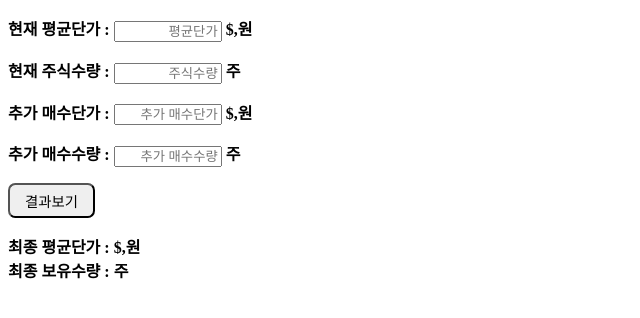
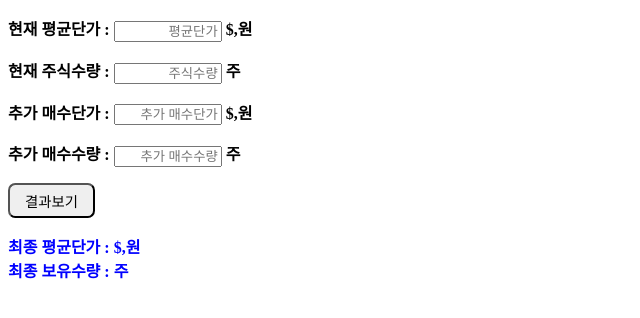
Before and after one commit to min413/stock_calculation, a plain HTML site: page index.html in a window 1280 px wide. Shown: the whole page, without its empty margins (0-640 px from the left). Drawn offline with Linux system fonts and the light colour scheme.

Commit message:
Update index.html

```diff
--- a/index.html
+++ b/index.html
@@ -16,6 +16,10 @@
             margin-right:-4px;
             font-size: 0.9em;
             border-radius:0.5em;
+        }
+
+        #result_page{
+            color:blue;
         }
     </style>
 
@@ -47,7 +51,7 @@
         <button id="btn" onclick="calstocks()">결과보기</button>
     </p>
 
-    <p>
+    <p id="result_page">
         <b>
         최종 평균단가 :
         <span id="result"></span>
```
